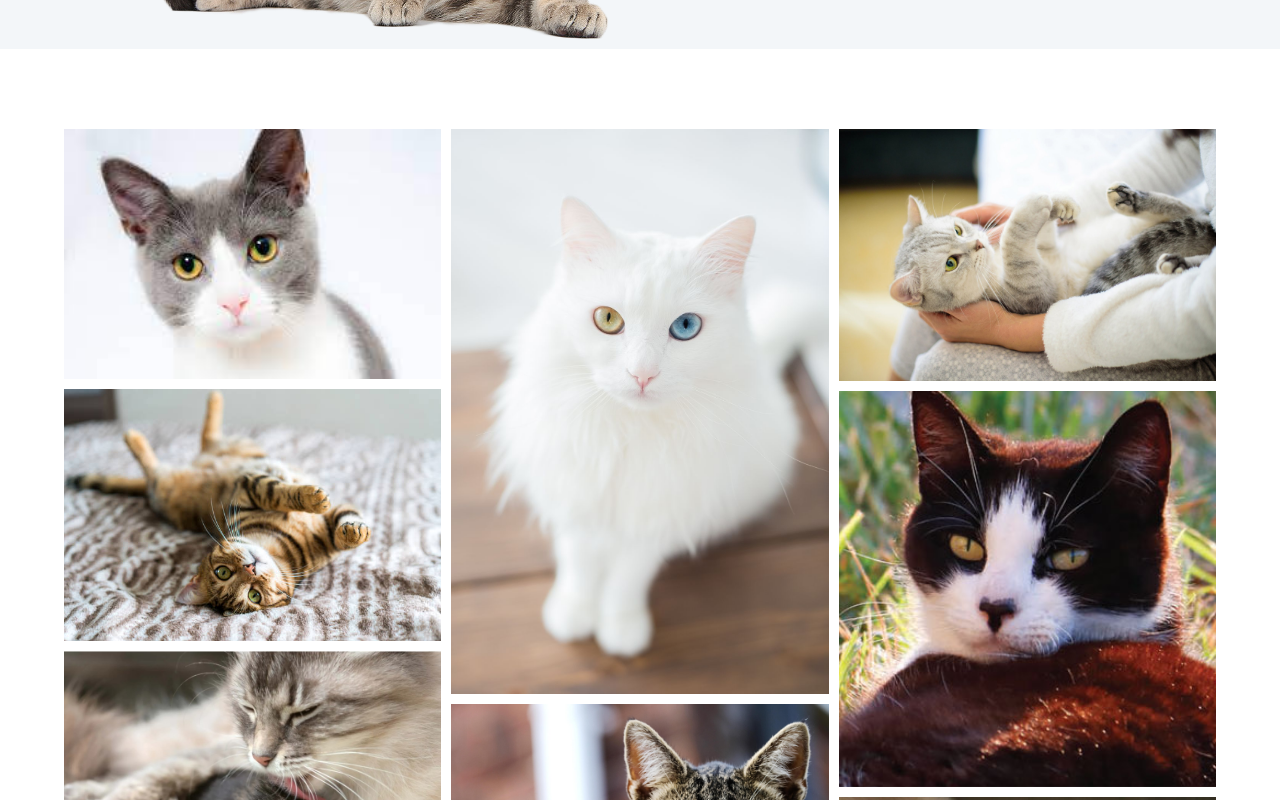
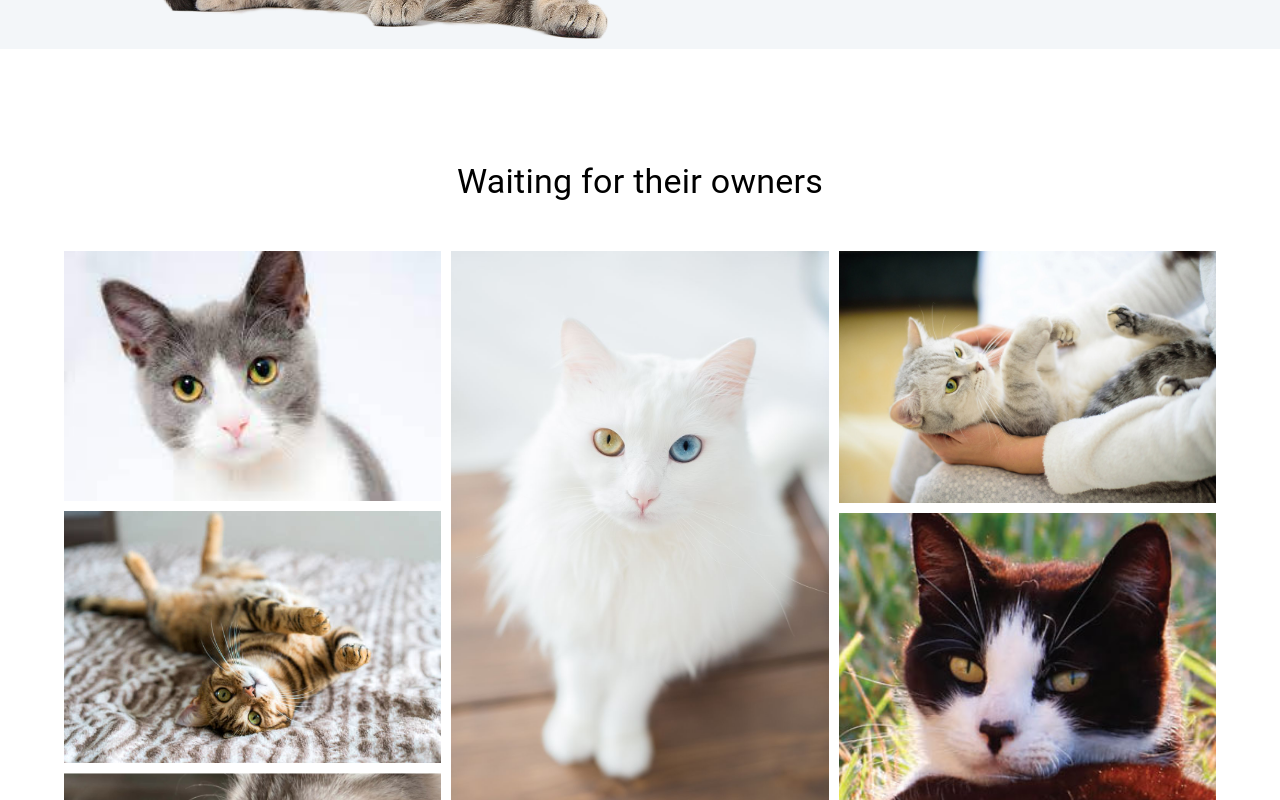
Before and after one commit to karpovska/MUI_cat_website, a React (Create React App) app: page / in a window 1280 px wide. Shown: the part 380-1180 px from the top of the page. Built offline with nearby package versions, Linux system fonts and the light colour scheme.

Commit message:
Added Waiting for their owners header to Content component

```diff
--- a/src/components/Content/index.js
+++ b/src/components/Content/index.js
@@ -1,16 +1,20 @@
 import * as React from "react";
-import { ImageList, ImageListItem } from "@mui/material";
+import {
+  ImageList,
+  ImageListItem,
+  Container,
+  Box,
+  Typography,
+} from "@mui/material";
 import { itemData } from "../data";
 
 const Content = () => {
   return (
-    <ImageList
-      variant="masonry"
-      cols={3}
-      gap={10}
-      classes={{ root: { margin: "auto" } }}
-      sx={{ width: "90%", margin: "auto" }}
-    >
+    <Container>
+      <Box display="flex" justifyContent={"center"} sx={{ p: 4 }}>
+        <Typography variant="h4">Waiting for their owners</Typography>
+      </Box>
+      <ImageList variant="masonry" cols={3} gap={10}>
         {itemData.map((item) => (
           <ImageListItem key={item.img}>
             <img
@@ -22,6 +26,7 @@ const Content = () => {
           </ImageListItem>
         ))}
       </ImageList>
+    </Container>
   );
 };
 
```
Lines whose indentation alone changed are shown as unchanged.
